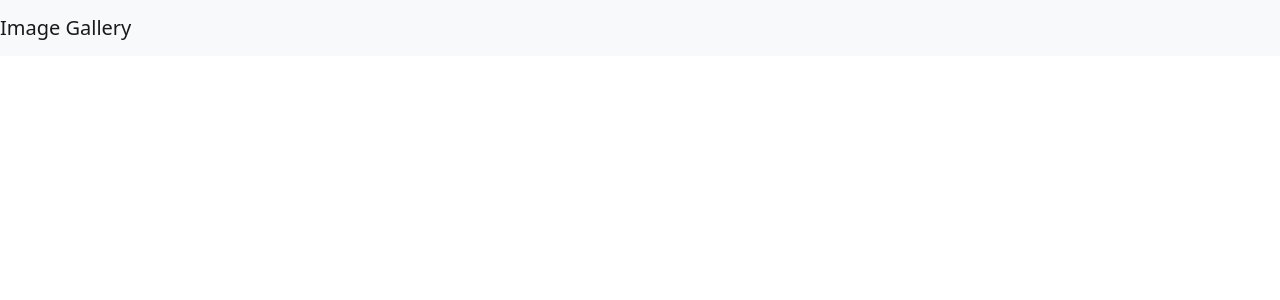
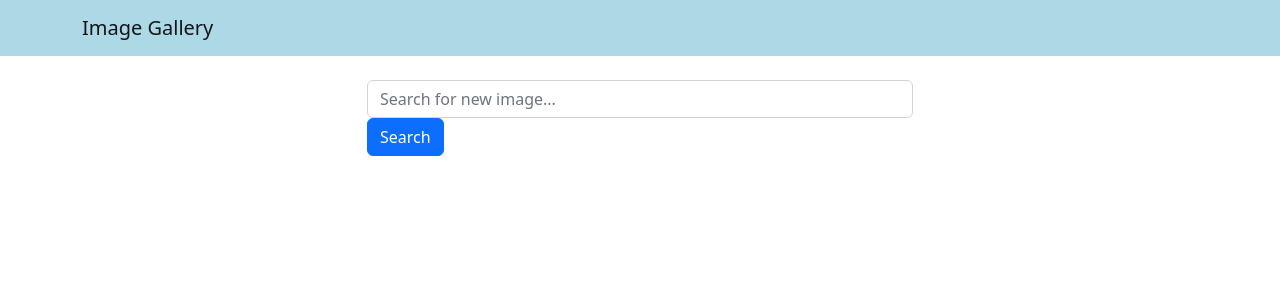
Before and after one commit to kksimons/Image-Gallery-Done, a React (Create React App) app in the folder frontend/: page / in a window 1280 px wide. Shown: the top 300 px of the page. Built offline with nearby package versions, Linux system fonts and the light colour scheme.

Commit message:
search component (with control)

```diff
--- a/frontend/src/App.js
+++ b/frontend/src/App.js
@@ -1,10 +1,23 @@
+import { useState } from 'react';
 import 'bootstrap/dist/css/bootstrap.min.css';
 import Header from './components/Header';
+import Search from './components/Search';
+
 
 const App = () => {
+  const [word, setWord] = useState('');
+
+  const handleSearchSubmit = (e) => {
+    e.preventDefault();
+    console.log(word);
+  }
+
+  console.log(word);
+
   return (
     <div>
-      <Header />
+      <Header title="Image Gallery"/>
+      <Search word={word} setWord={setWord} handleSubmit={handleSearchSubmit}/>
     </div>
   );
 }
--- a/frontend/src/components/Header.js
+++ b/frontend/src/components/Header.js
@@ -1,10 +1,17 @@
 import React from 'react';
-import { Navbar } from 'react-bootstrap';
+import { Navbar, Container } from 'react-bootstrap';
 
-const Header = () => {
+const navbarStyle = {
+    backgroundColor: 'lightblue'
+};
+
+const Header = (props) => {
+    const { title } = props;
     return (
-        <Navbar bg="light" variant="light">
-          <Navbar.Brand href="/">Image Gallery</Navbar.Brand>
+        <Navbar style={navbarStyle} variant="light">
+            <Container>
+          <Navbar.Brand href="/">{title}</Navbar.Brand>
+            </Container>
       </Navbar>
     )
 };
--- /dev/null
+++ b/frontend/src/components/Search.js
@@ -0,0 +1,25 @@
+import React from "react";
+import { Container, Row, Col, Form, Button } from "react-bootstrap";
+
+
+const Search = ({ word, setWord, handleSubmit }) => {
+    return (
+      <Container className="mt-4">
+        <Row className="justify-content-center">
+          <Col xs={12} md={8} lg={6}>
+            <Form onSubmit={handleSubmit}>
+                <Form.Control
+                type="text"
+                value={word}
+                onChange={(e) => setWord(e.target.value)}
+                placeholder="Search for new image..."
+                />
+                <Button variant="primary" type="submit">Search</Button>
+            </Form>
+          </Col>
+        </Row>
+      </Container>
+    );
+};
+
+export default Search;
```
